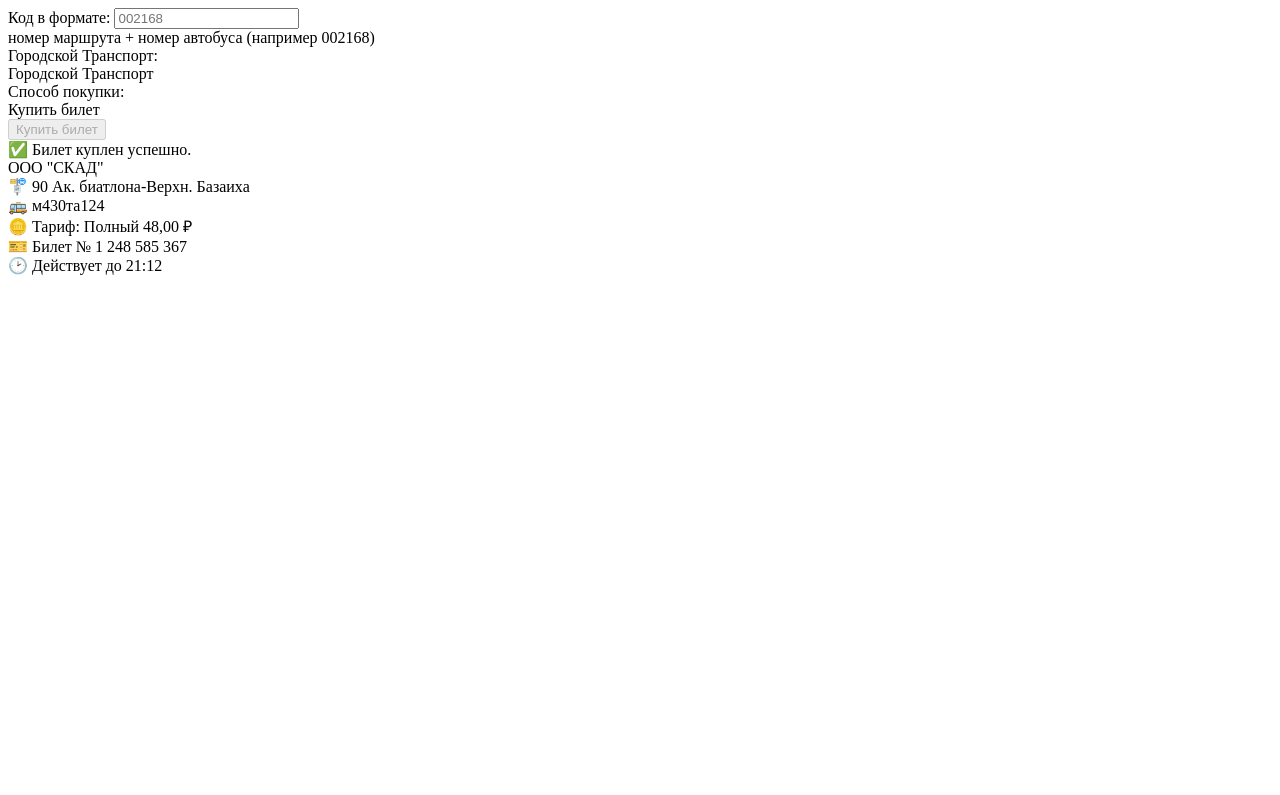
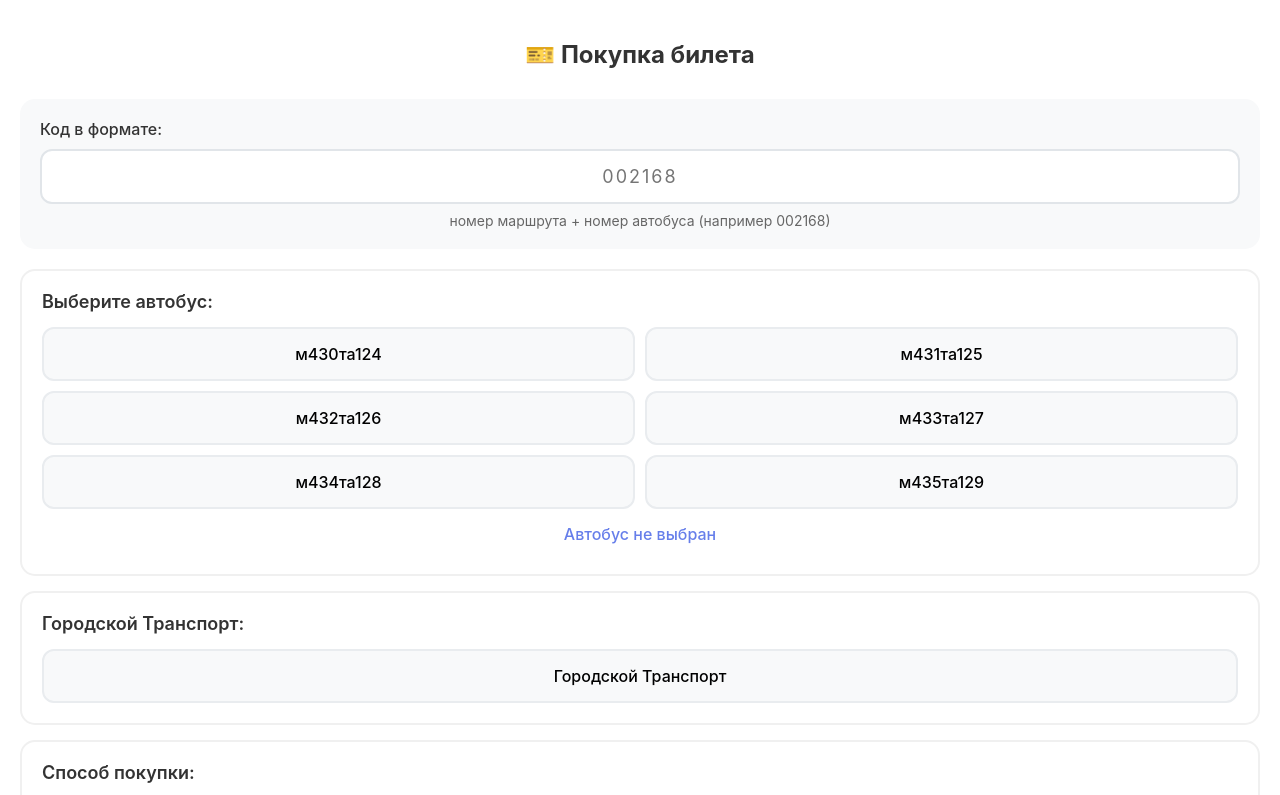
Before and after one commit to lov3lyaa-bot/avtobusi.github.io, a plain HTML site: page index.html in a window 1280 px wide. Shown: the top 795 px of the page. Drawn offline with Linux system fonts and the light colour scheme; a script that the page names is missing.

Commit message:
Update index.html

```diff
--- a/index.html
+++ b/index.html
@@ -1,3 +1,166 @@
+<!DOCTYPE html>
+<html lang="ru">
+<head>
+    <meta charset="UTF-8">
+    <meta name="viewport" content="width=device-width, initial-scale=1.0">
+    <title>Покупка билета</title>
+    <script src="https://telegram.org/js/telegram-web-app.js"></script>
+    <style>
+        * {
+            margin: 0;
+            padding: 0;
+            box-sizing: border-box;
+            font-family: -apple-system, BlinkMacSystemFont, 'Segoe UI', Roboto, sans-serif;
+        }
+
+        body {
+            background: linear-gradient(135deg, #667eea 0%, #764ba2 100%);
+            min-height: 100vh;
+            padding: 0;
+        }
+
+        .container {
+            background: white;
+            min-height: 100vh;
+            padding: 20px;
+        }
+
+        .header {
+            text-align: center;
+            margin-bottom: 30px;
+            padding-top: 20px;
+        }
+
+        .header h1 {
+            color: #333;
+            font-size: 24px;
+            margin-bottom: 10px;
+        }
+
+        .input-section {
+            background: #f8f9fa;
+            padding: 20px;
+            border-radius: 15px;
+            margin-bottom: 20px;
+        }
+
+        .input-label {
+            display: block;
+            margin-bottom: 10px;
+            color: #333;
+            font-weight: 500;
+            font-size: 16px;
+        }
+
+        .code-input {
+            width: 100%;
+            padding: 15px;
+            border: 2px solid #e1e5e9;
+            border-radius: 12px;
+            font-size: 18px;
+            text-align: center;
+            letter-spacing: 2px;
+            margin-bottom: 8px;
+        }
+
+        .example {
+            font-size: 14px;
+            color: #666;
+            text-align: center;
+        }
+
+        .section {
+            background: white;
+            padding: 20px;
+            border-radius: 15px;
+            margin-bottom: 15px;
+            border: 2px solid #f0f0f0;
+        }
+
+        .section-title {
+            font-weight: 600;
+            margin-bottom: 15px;
+            color: #333;
+            font-size: 18px;
+        }
+
+        .bus-buttons {
+            display: grid;
+            grid-template-columns: repeat(2, 1fr);
+            gap: 10px;
+            margin-bottom: 15px;
+        }
+
+        .bus-button {
+            background: #f8f9fa;
+            border: 2px solid #e9ecef;
+            border-radius: 12px;
+            padding: 15px;
+            text-align: center;
+            font-weight: 500;
+            cursor: pointer;
+            transition: all 0.3s;
+        }
+
+        .bus-button.selected {
+            background: #667eea;
+            color: white;
+            border-color: #667eea;
+        }
+
+        .option {
+            background: #f8f9fa;
+            border: 2px solid #e9ecef;
+            border-radius: 12px;
+            padding: 15px;
+            text-align: center;
+            font-weight: 500;
+            cursor: pointer;
+            transition: all 0.3s;
+        }
+
+        .option.selected {
+            background: #667eea;
+            color: white;
+            border-color: #667eea;
+        }
+
+        .buy-button {
+            width: 100%;
+            background: linear-gradient(135deg, #667eea 0%, #764ba2 100%);
+            color: white;
+            border: none;
+            padding: 20px;
+            border-radius: 15px;
+            font-size: 18px;
+            font-weight: 600;
+            margin-top: 20px;
+            cursor: pointer;
+            transition: transform 0.2s;
+        }
+
+        .buy-button:active {
+            transform: scale(0.98);
+        }
+
+        .buy-button:disabled {
+            background: #ccc;
+            cursor: not-allowed;
+            transform: none;
+        }
+
+        .selected-bus {
+            text-align: center;
+            margin: 10px 0;
+            font-weight: 500;
+            color: #667eea;
+        }
+    </style>
+</head>
+<body>
+    <div class="container">
+        <div class="header">
+            <h1>🎫 Покупка билета</h1>
         </div>
 
         <div class="input-section">
@@ -15,6 +178,19 @@
         </div>
 
         <div class="section">
+            <div class="section-title">Выберите автобус:</div>
+            <div class="bus-buttons" id="busButtons">
+                <div class="bus-button" onclick="selectBus(this, 'м430та124')">м430та124</div>
+                <div class="bus-button" onclick="selectBus(this, 'м431та125')">м431та125</div>
+                <div class="bus-button" onclick="selectBus(this, 'м432та126')">м432та126</div>
+                <div class="bus-button" onclick="selectBus(this, 'м433та127')">м433та127</div>
+                <div class="bus-button" onclick="selectBus(this, 'м434та128')">м434та128</div>
+                <div class="bus-button" onclick="selectBus(this, 'м435та129')">м435та129</div>
+            </div>
+            <div class="selected-bus" id="selectedBusDisplay">Автобус не выбран</div>
+        </div>
+
+        <div class="section">
             <div class="section-title">Городской Транспорт:</div>
             <div class="option" onclick="selectOption(this)">Городской Транспорт</div>
         </div>
@@ -27,16 +203,6 @@
         <button class="buy-button" id="buyButton" onclick="processPurchase()" disabled>
             Купить билет
         </button>
-
-        <div class="ticket-preview" id="ticketPreview">
-            <div class="ticket-line"><span class="ticket-emoji">✅</span> Билет куплен успешно.</div>
-            <div class="ticket-line">ООО "СКАД"</div>
-            <div class="ticket-line"><span class="ticket-emoji">🚏</span> 90 Ак. биатлона-Верхн. Базаиха</div>
-            <div class="ticket-line"><span class="ticket-emoji">🚌</span> м430та124</div>
-            <div class="ticket-line"><span class="ticket-emoji">🪙</span> Тариф: Полный 48,00 ₽</div>
-            <div class="ticket-line"><span class="ticket-emoji">🎫</span> Билет № 1 248 585 367</div>
-            <div class="ticket-line"><span class="ticket-emoji">🕑</span> Действует до 21:12</div>
-        </div>
     </div>
 
     <script>
@@ -47,6 +213,23 @@
         tg.enableClosingConfirmation();
 
         let selectedOptions = 0;
+        let selectedBus = null;
+
+        function selectBus(element, busNumber) {
+            // Снимаем выделение со всех кнопок автобусов
+            document.querySelectorAll('.bus-button').forEach(btn => {
+                btn.classList.remove('selected');
+            });
+
+            // Выделяем выбранную кнопку
+            element.classList.add('selected');
+            selectedBus = busNumber;
+
+            // Показываем выбранный автобус
+            document.getElementById('selectedBusDisplay').textContent = `Выбран автобус: ${busNumber}`;
+
+            checkFormValidity();
+        }
 
         function selectOption(element) {
             if (!element.classList.contains('selected')) {
@@ -60,7 +243,7 @@
             const code = document.getElementById('codeInput').value;
             const buyButton = document.getElementById('buyButton');
 
-            if (code.length === 6 && selectedOptions === 2) {
+            if (code.length === 6 && selectedOptions === 2 && selectedBus !== null) {
                 buyButton.disabled = false;
             } else {
                 buyButton.disabled = true;
@@ -69,24 +252,18 @@
 
         function processPurchase() {
             const code = document.getElementById('codeInput').value;
-            const ticketPreview = document.getElementById('ticketPreview');
 
-            // Показываем превью билета
-            ticketPreview.style.display = 'block';
-
-            // Прокручиваем к билету
-            ticketPreview.scrollIntoView({ behavior: 'smooth' });
-
-            // Отправляем данные в бота через 2 секунды
-            setTimeout(() => {
+            // Отправляем данные в бота
             const data = {
                 code: code,
+                bus_number: selectedBus,
+                route: "90 Ак. биатлона-Верхн. Базаиха",
                 action: 'buy_ticket',
                 timestamp: new Date().toISOString()
             };
 
             tg.sendData(JSON.stringify(data));
-            }, 2000);
+            tg.close();
         }
 
         // Проверка валидности формы при вводе кода
```
Lines whose indentation alone changed are shown as unchanged.
